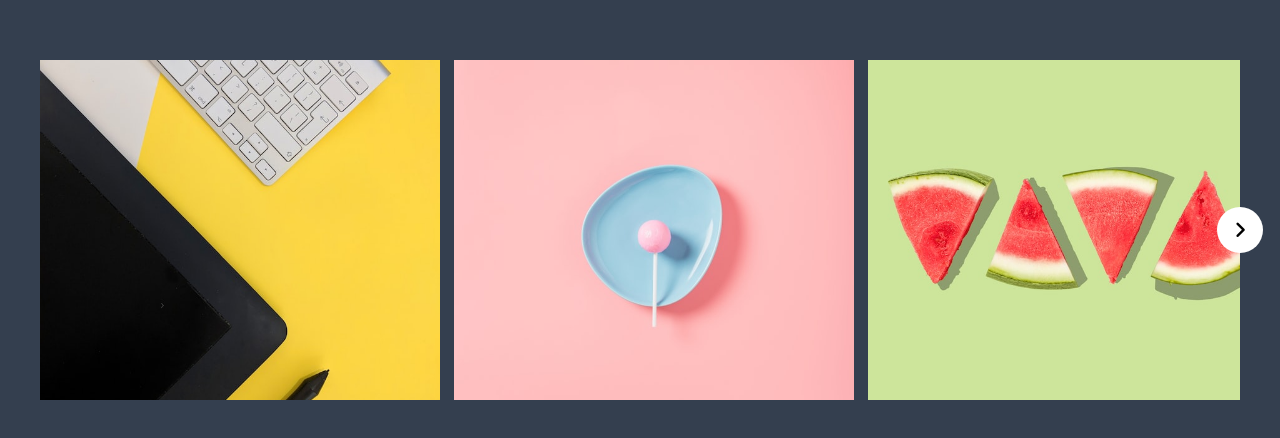
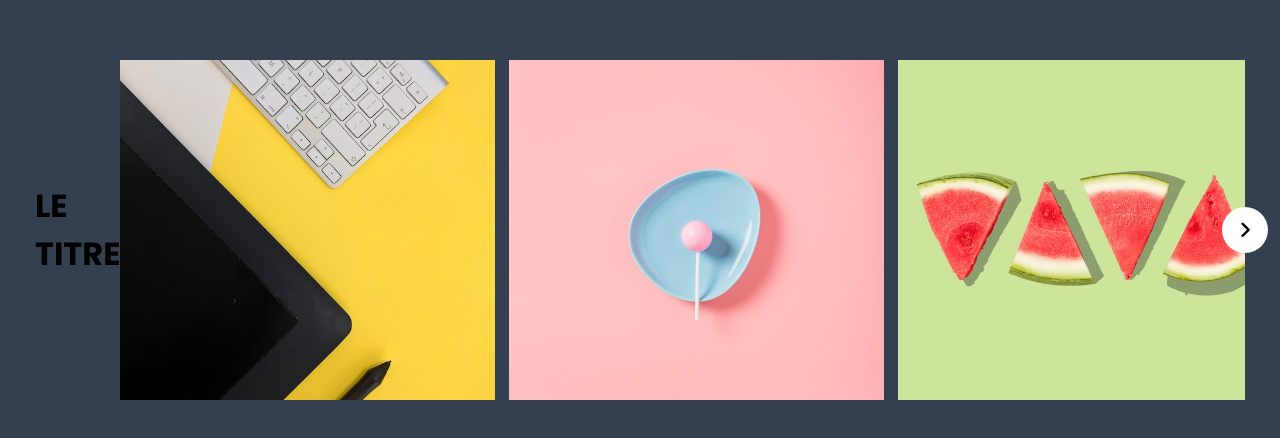
Before and after one commit to fhermas22/images-slider, a plain HTML site: page index.html in a window 1280 px wide. Shown: the part 170-608 px from the top of the page. Drawn offline with Linux system fonts and the light colour scheme.

Commit message:
Ajout de h1

```diff
--- a/index.html
+++ b/index.html
@@ -9,6 +9,7 @@
     <script src="script.js" defer></script>
 </head>
 <body>
+    <h1>LE TITRE</h1>
     <div class="wrapper">
         <i id="left" class="fa-solid fa-angle-left"></i>
         <div class="carousel">
```
Also changed, not shown: 2 other files.
